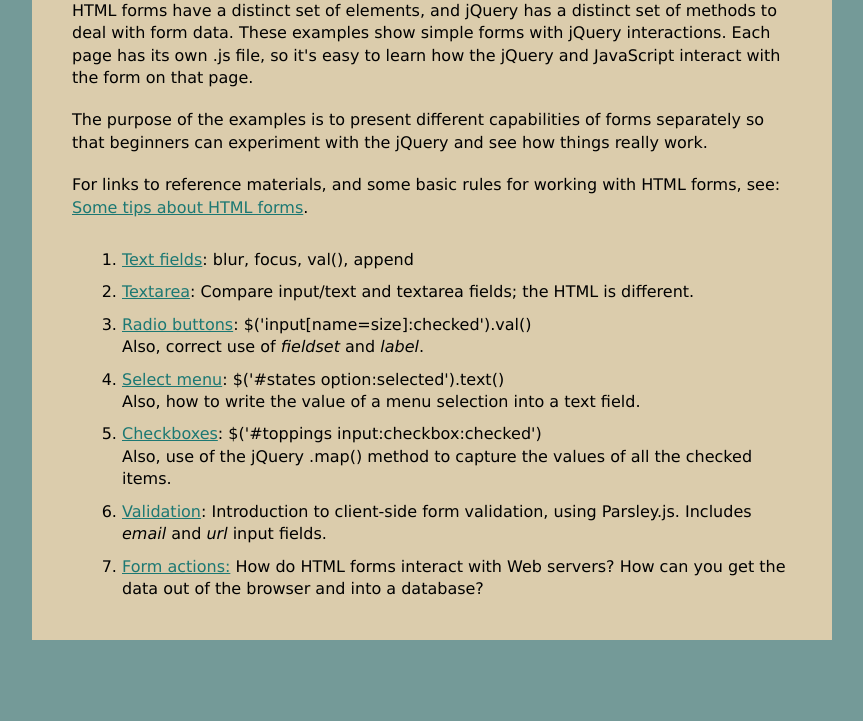
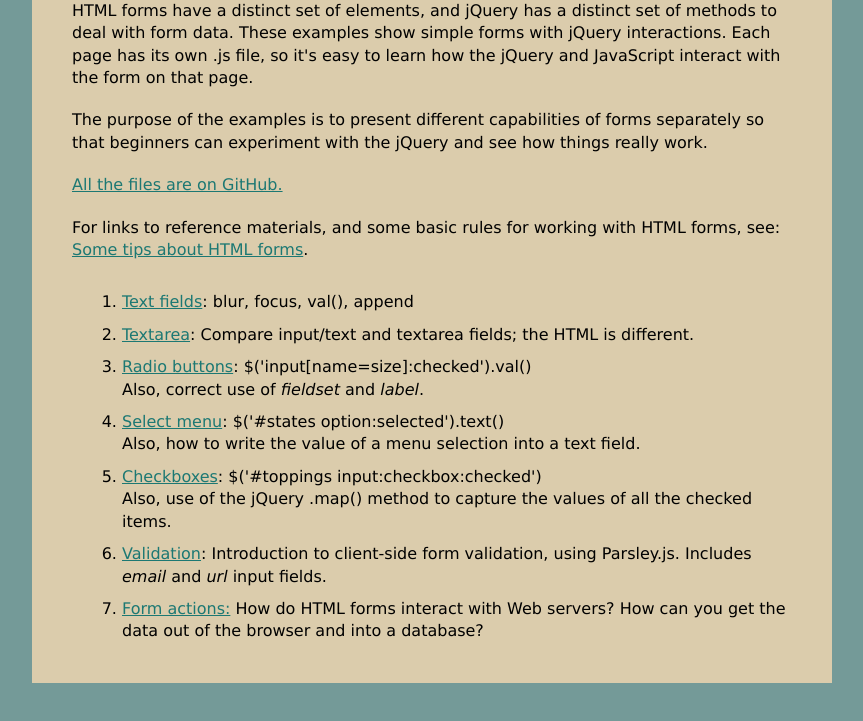
Before and after one commit to macloo/html-forms-examples, a plain HTML site: page index.html in a window 1280 px wide. Shown: the part 155-876 px from the top of the page, without its empty margins (208-1071 px from the left). Before the commit the page ends 845 px from the top, so only its background shows below. Drawn offline with Linux system fonts and the light colour scheme.

Commit message:
Add GitHub repo link

```diff
--- a/index.html
+++ b/index.html
@@ -16,6 +16,8 @@
 <p>HTML forms have a distinct set of elements, and jQuery has a distinct set of methods to deal with form data. These examples show simple forms with jQuery interactions. Each page has its own .js file, so it's easy to learn how the jQuery and JavaScript interact with the form on that page.</p>
 
 <p>The purpose of the examples is to present different capabilities of forms separately so that beginners can experiment with the jQuery and see how things really work.</p>
+
+<p><a href="https://github.com/macloo/html-forms-examples">All the files are on GitHub.</a></p>
 
 <p>For links to reference materials, and some basic rules for working with HTML forms, see: <a href="tips_forms.html">Some tips about HTML forms</a>.</p>
 
```
